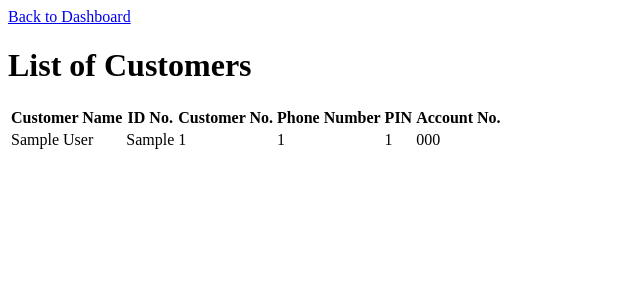
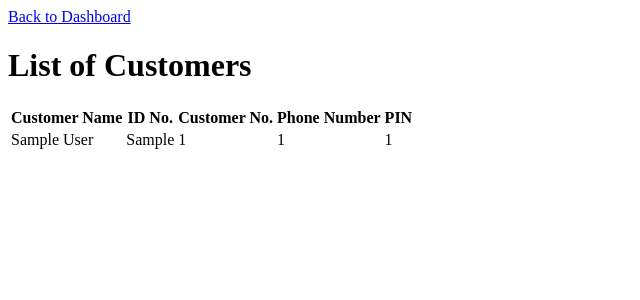
Before and after one commit to nickmwangemi/Code-Village-Django, a Django app: page /customers/ in a window 1280 px wide. Shown: the top 300 px of the page, without its empty margins (0-640 px from the left). Run offline with Django 3.2, Linux system fonts and the light colour scheme; tables that the repository leaves empty hold one stand-in row (values such as "Sample post"); parts of the project's set-up code (start-up, migrations or seed data) failed here and were passed over.

Commit message:
Updated project structure

```diff
--- a/MY_BANK_SYSTEM/MY_BANK_SYSTEM/MY_BANK_SYSTEM/urls.py
+++ b/MY_BANK_SYSTEM/MY_BANK_SYSTEM/MY_BANK_SYSTEM/urls.py
@@ -21,5 +21,5 @@ urlpatterns = [
     path('accounts/', include('account.urls')),
     path('currency/', include('currency.urls')),
     path('customers/', include('customer.urls')),
-    path('dashboard/', include('dashboard.urls'))
+    path('', include('dashboard.urls'))
 ]
--- a/MY_BANK_SYSTEM/MY_BANK_SYSTEM/account/templates/account/accounts.html
+++ b/MY_BANK_SYSTEM/MY_BANK_SYSTEM/account/templates/account/accounts.html
@@ -20,7 +20,6 @@
         <td> {{ account.accountNumber }}</td>
         <td> {{ account.currency }} </td>
         <td> {{ account.balance }} </td>
-
       </tr>
       {% endfor %}
   </table>
--- a/MY_BANK_SYSTEM/MY_BANK_SYSTEM/customer/templates/customer/customers.html
+++ b/MY_BANK_SYSTEM/MY_BANK_SYSTEM/customer/templates/customer/customers.html
@@ -17,16 +17,14 @@
         <th>Customer No.</th>
         <th>Phone Number</th>
         <th>PIN</th>
-        <th>Account No.</th>
       </tr>
       <tr>
         {% for cus in customers %}
-       <td> {{  cus.name }}</td>
-       <td> {{  cus.idNo }}</td>
-       <td> {{  cus.customerNo }}</td>
-       <td> {{  cus.phoneNumber }}</td>
-       <td> {{  cus.pin }}</td>
-       <td> {{  cus.account }}</td>
+        <td> {{  cus.name }}</a> </td>
+        <td> {{  cus.idNo }}</td>
+        <td> {{  cus.customerNo }}</td>
+        <td> {{  cus.phoneNumber }}</td>
+        <td> {{  cus.pin }}</td>
       </tr>
       {% endfor %}
   </table>
```
